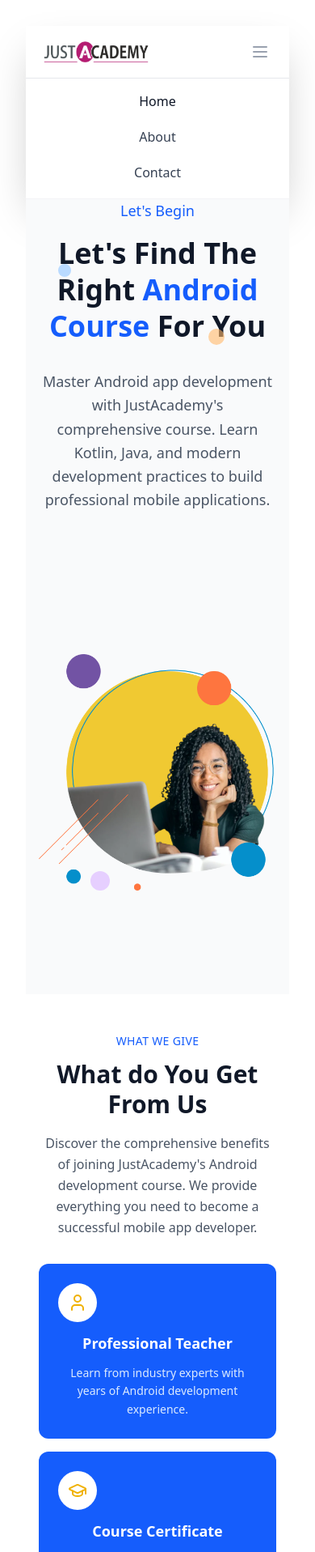
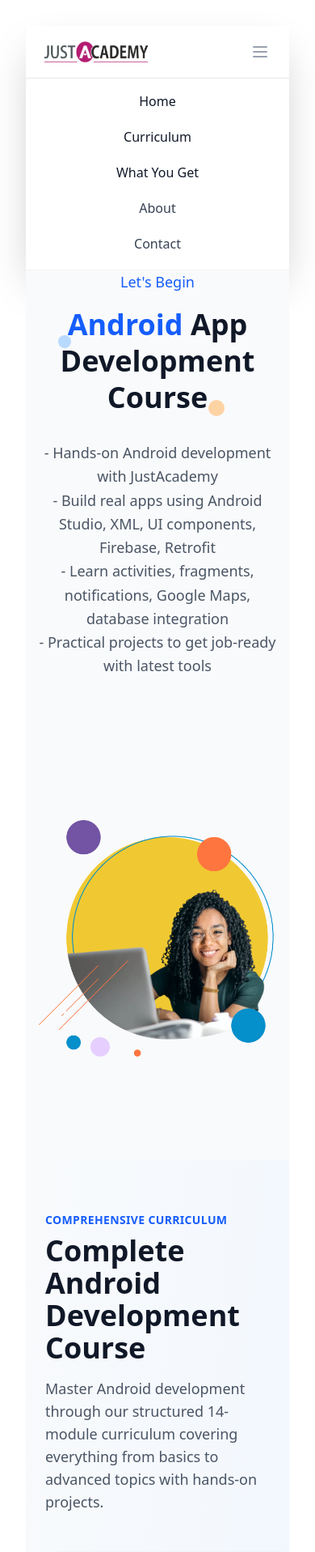
Before and after one commit to justacademy0/android_app_dev, a React (Vite) app in the folder frontend_app/: page / in a window 390 px wide. Shown: the top 1917 px of the page at 81% size. Built offline with nearby package versions, Linux system fonts and the light colour scheme.

Commit message:
more tweaks

```diff
--- a/frontend_app/src/App.jsx
+++ b/frontend_app/src/App.jsx
@@ -6,16 +6,18 @@ import Hero from './pages/Hero'
 import Curriculum from './pages/Curriculum'
 import About from './pages/About'
 import Contact from './pages/Contact'
+import WhatWeGive from './components/WhatWeGive'
 
 
 function App() {
 
 
   return (
-    <div>
+    <div className="scroll-smooth">
       <Navbar/>
       <Hero/>
       <Curriculum/>
+      <WhatWeGive/>
       <About/>
       <Contact/>
     </div>
--- a/frontend_app/src/components/Navbar.jsx
+++ b/frontend_app/src/components/Navbar.jsx
@@ -27,10 +27,17 @@ const Navbar = () => {
 
 
               <a
-                href="#home"
+                href="#curriculum"
                 className="text-gray-900 hover:text-purple-600 px-3 py-2 text-sm font-medium transition-colors duration-200"
               >
                 Curriculum
+              </a>
+
+              <a
+                href="#whatuget"
+                className="text-gray-900 hover:text-purple-600 px-3 py-2 text-sm font-medium transition-colors duration-200"
+              >
+                What You Get
               </a>
 
               <a
@@ -77,6 +84,18 @@ const Navbar = () => {
             Home
           </a>
           <a
+            href="#curriculum"
+            className="text-gray-900 hover:text-purple-600 block px-3 py-2 text-base font-medium"
+          >
+            Curriculum
+          </a>
+          <a
+            href="#whatuget"
+            className="text-gray-900 hover:text-purple-600 block px-3 py-2 text-base font-medium"
+          >
+            What You Get
+          </a>
+          <a
             href="#about"
             className="text-gray-700 hover:text-purple-600 block px-3 py-2 text-base font-medium"
           >
--- a/frontend_app/src/components/WhatWeGive.jsx
+++ b/frontend_app/src/components/WhatWeGive.jsx
@@ -1,58 +1,66 @@
 import React from 'react';
-import { User, GraduationCap, Award } from 'lucide-react';
+import { User, GraduationCap, Award, HelpingHand, Briefcase } from 'lucide-react';
 
 const WhatWeGive = () => {
   const features = [
     {
       icon: <User className="w-6 h-6 text-yellow-500" />,
       title: "Professional Teacher",
-      description: "Learn from industry experts with years of Android development experience."
+      description: "Learn from industry experts with years of Android development experience.",
     },
     {
       icon: <GraduationCap className="w-6 h-6 text-yellow-500" />,
       title: "Course Certificate",
-      description: "Earn a recognized certificate upon completion. Boost your resume and showcase your skills."
+      description: "Earn a recognized certificate upon completion. Boost your resume and showcase your skills.",
     },
     {
       icon: <Award className="w-6 h-6 text-yellow-500" />,
-      title: "Interesting Learning",
-      description: "Engage with hands-on projects and real app development scenarios."
+      title: "Project based Learning",
+      description: "Engage with hands-on projects and real app development scenarios.",
+    },
+    {
+      icon: <HelpingHand className="w-6 h-6 text-yellow-500" />,
+      title: "Internship Assistance",
+      description: "Get help finding internships to apply your skills in real-world environments.",
+    },
+    {
+      icon: <Briefcase className="w-6 h-6 text-yellow-500" />,
+      title: "Placement Support",
+      description: "Receive career guidance and support to land your first job in tech.",
+    },
+    {
+      icon: <User className="w-6 h-6 text-yellow-500" />,
+      title: "Interview Prep.",
+      description: "Master interviews with mock sessions, curated questions, and expert feedback to boost your confidence.",
     }
   ];
 
   return (
-    <section className="bg-white py-12 lg:py-16">
-      <div className="max-w-7xl mx-auto px-4 sm:px-6 lg:px-8">
-        <div className="grid grid-cols-1 lg:grid-cols-2 gap-8 items-start">
-          {/* Left Content */}
-          <div className="space-y-4">
-            <div className="space-y-3">
-              <p className="text-blue-600 font-medium text-sm uppercase tracking-wide">
+    <section className="bg-white py-16">
+      <div id="whatuget" className="max-w-6xl mx-auto px-4 sm:px-6 lg:px-8 text-left scroll-mt-16">
+        <p className="text-blue-600 font-medium text-sm uppercase tracking-wide mb-2">
           WHAT WE GIVE
         </p>
-              <h2 className="text-3xl md:text-4xl font-bold text-gray-900 leading-tight">
+        <h2 className="text-3xl md:text-4xl font-bold text-gray-900 mb-4">
           What do You Get From Us
         </h2>
-            </div>
-
-            <p className="text-gray-600 text-base leading-relaxed max-w-lg">
+        <p className="text-gray-600 text-lg leading-relaxed max-w-4xl  mb-12">
           Discover the comprehensive benefits of joining JustAcademy's Android development course. We provide everything you need to become a successful mobile app developer.
         </p>
-          </div>
 
-          {/* Right Cards Grid */}
-          <div className="relative">
-            <div className="grid grid-cols-1 md:grid-cols-3 gap-4">
+        {/* Cards Grid */}
+        <div className="grid gap-6 sm:grid-cols-2 lg:grid-cols-3">
           {features.map((feature, index) => (
-                <div key={index} className="bg-blue-600 rounded-xl p-6 text-white hover:bg-blue-700 transition-colors duration-300">
+            <div
+              key={index}
+              className="bg-blue-600 rounded-xl p-6 text-white hover:bg-blue-700 transition-colors duration-300"
+            >
               <div className="space-y-3">
-                    <div className="w-12 h-12 bg-white rounded-full flex items-center justify-center">
+                <div className="w-12 h-12 bg-white rounded-full flex items-center justify-center mx-auto">
                   {feature.icon}
                 </div>
-                    <h3 className="text-lg font-semibold">
-                      {feature.title}
-                    </h3>
-                    <p className="text-blue-100 text-sm leading-relaxed">
+                <h3 className="text-lg text-center font-semibold">{feature.title}</h3>
+                <p className="text-blue-100 text-center text-sm text leading-relaxed">
                   {feature.description}
                 </p>
               </div>
@@ -60,8 +68,6 @@ const WhatWeGive = () => {
           ))}
         </div>
       </div>
-        </div>
-      </div>
     </section>
   );
 };
--- a/frontend_app/src/index.css
+++ b/frontend_app/src/index.css
@@ -1 +1,5 @@
 @import "tailwindcss";
+
+html {
+  scroll-behavior: smooth;
+}
--- a/frontend_app/src/pages/About.jsx
+++ b/frontend_app/src/pages/About.jsx
@@ -1,34 +1,35 @@
 import React from 'react';
-import { Award, Users, Briefcase, Target, CheckCircle, MapPin, BookOpen, TrendingUp } from 'lucide-react';
+import { Award, Users, Briefcase, Target, CheckCircle, MapPin, BookOpen, TrendingUp, Clock } from 'lucide-react';
 
 const About = () => {
   const features = [
   {
-      icon: BookOpen,
-      title: "Practical Training",
-      description: "Our courses emphasize hands-on projects and real-time case studies to ensure you gain practical proficiency."
+    icon: Users,
+    title: "Expert Trainers",
+    description: "Learn from top-tier professionals who bring real-world experience and industry insights into every session.",
   },
   {
-      icon: Users,
-      title: "Experienced Trainers",
-      description: "Learn from seasoned professionals with extensive industry experience."
+    icon: BookOpen,
+    title: "Live Project Training",
+    description: "Build real applications with hands-on training that mirrors actual development environments.",
+  },
+  {
+    icon: Clock,
+    title: "Flexible Schedules",
+    description: "Choose from online or offline batches with timings that fit your routine — perfect for students and working professionals.",
   },
   {
     icon: Briefcase,
-      title: "Robust Placement Assistance",
-      description: "We boast a strong network of over 650 hiring partners, providing dedicated job placement support."
+    title: "Placement & Interview Prep",
+    description: "Receive 100% placement support, mock interviews, and personalized guidance to crack your dream job.",
   },
   {
     icon: Award,
-      title: "Internship Opportunities",
-      description: "Gain valuable work experience through our internship programs."
-    },
-    {
-      icon: TrendingUp,
-      title: "Proven Success",
-      description: "Our track record of student success stories speaks for itself, with many graduates thriving in leading IT companies."
+    title: "Career-Boosting Certifications",
+    description: "Earn industry-recognized certificates that add strong credibility to your resume and job profile.",
   }
 ];
+
 
   const courses = [
     "Web Design and Development",
@@ -50,7 +51,7 @@ const About = () => {
 
   return (
     <section className="py-16 bg-white">
-      <div className="max-w-6xl mx-auto px-6">
+      <div id="about"  className="max-w-6xl mx-auto px-6 scroll-mt-16">
         {/* Header */}
         <div className="mb-16">
           <h3 className="text-sm font-semibold text-blue-600 uppercase tracking-wide mb-2">
--- a/frontend_app/src/pages/Contact.jsx
+++ b/frontend_app/src/pages/Contact.jsx
@@ -50,7 +50,7 @@ const Contact = () => {
   };
 
   return (
-    <div className="bg-gradient-to-br from-blue-50 to-purple-50 py-16 px-4">
+    <div id="contact" className="bg-gradient-to-br from-blue-50 to-purple-50 py-16 px-4 scroll-mt-16">
       <div className="max-w-6xl mx-auto">
         {/* Header Section */}
         <div className="text-left mb-12">
--- a/frontend_app/src/pages/Curriculum.jsx
+++ b/frontend_app/src/pages/Curriculum.jsx
@@ -210,7 +210,7 @@ const Curriculum = () => {
 
   return (
     <section className="py-16 bg-gradient-to-br from-slate-50 to-blue-50">
-      <div className="max-w-7xl mx-auto px-6">
+      <div id="curriculum" className="max-w-7xl mx-auto px-6 scroll-mt-16">
         {/* Header */}
         <div className="text-left mb-12">
           <h3 className="text-sm font-semibold text-blue-600 uppercase tracking-wide mb-2">
--- a/frontend_app/src/pages/Hero.jsx
+++ b/frontend_app/src/pages/Hero.jsx
@@ -6,21 +6,24 @@ const Hero = () => {
   return (
     <>
     <section className="bg-gray-50 min-h-[705px] flex items-center relative overflow-hidden">
-      <div className="max-w-7xl mx-auto px-4 sm:px-6 lg:px-8 w-full">
+      <div id="home" className="max-w-7xl mx-auto px-4 sm:px-6 lg:px-8 w-full scroll-mt-16">
         <div className="grid grid-cols-1 lg:grid-cols-2 gap-12 items-center">
           {/* Left Content */}
           <div className="space-y-8">
             <div className="space-y-4">
               <p className="text-blue-600 font-medium text-lg">Let's Begin</p>
               <h1 className="text-4xl md:text-5xl lg:text-6xl font-bold text-gray-900 leading-tight">
-                Let's Find The Right{' '}
-                <span className="text-blue-600">Android Course</span>{' '}
-                For You
+
+                <span className="text-blue-600">Android </span>{' '}
+                App Development Course
               </h1>
             </div>
 
             <p className="text-gray-600 text-lg leading-relaxed max-w-lg">
-              Master Android app development with JustAcademy's comprehensive course. Learn Kotlin, Java, and modern development practices to build professional mobile applications.
+              - Hands-on Android development with JustAcademy<br/>
+              - Build real apps using Android Studio, XML, UI components, Firebase, Retrofit<br/>
+              - Learn activities, fragments, notifications, Google Maps, database integration<br/>
+              - Practical projects to get job-ready with latest tools
             </p>
 
             {/* Action Buttons */}
@@ -53,7 +56,7 @@ const Hero = () => {
 
 
     </section>
-    <WhatWeGive />
+    {/* <WhatWeGive /> */}
     </>
 
   );
```
Lines whose indentation alone changed are shown as unchanged.
